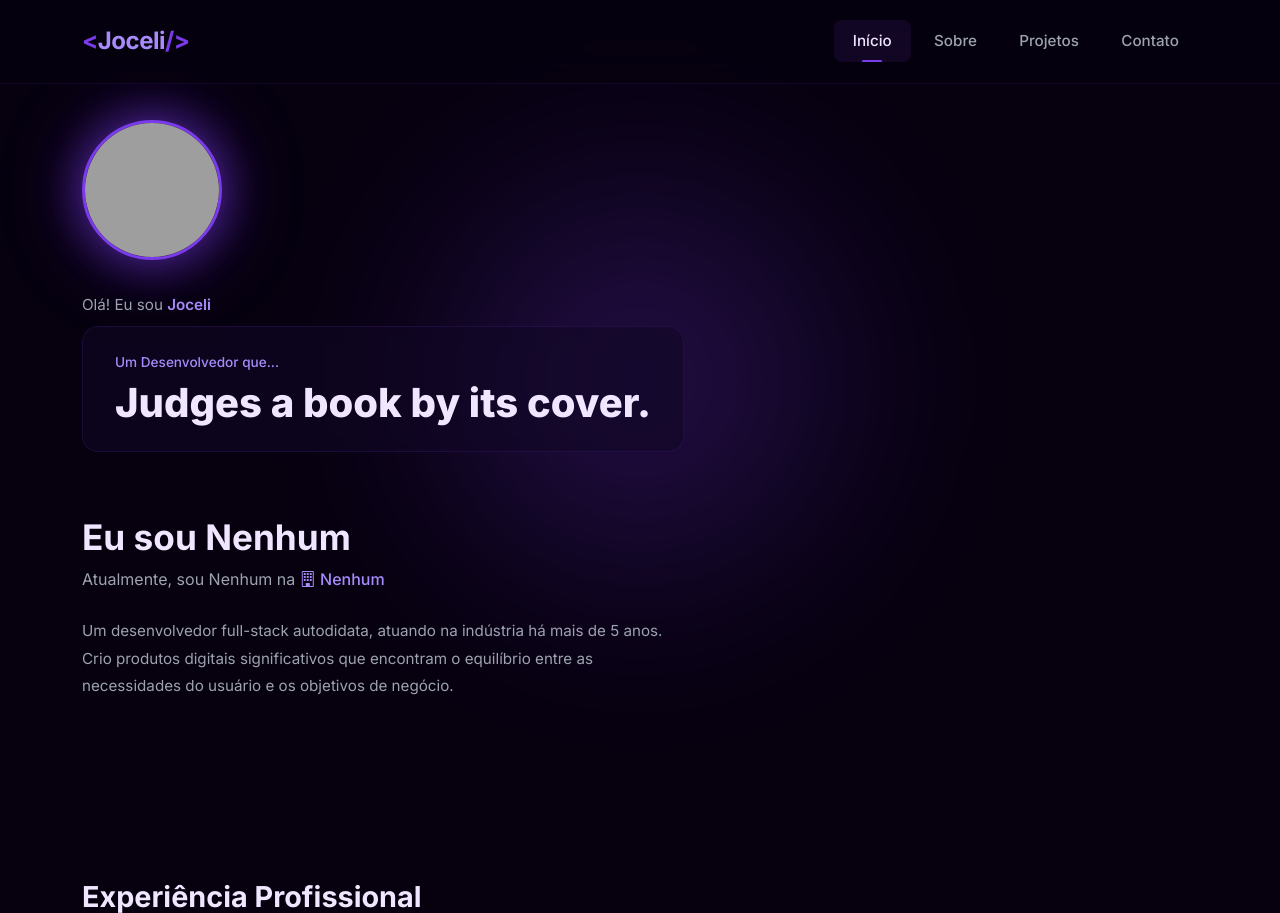
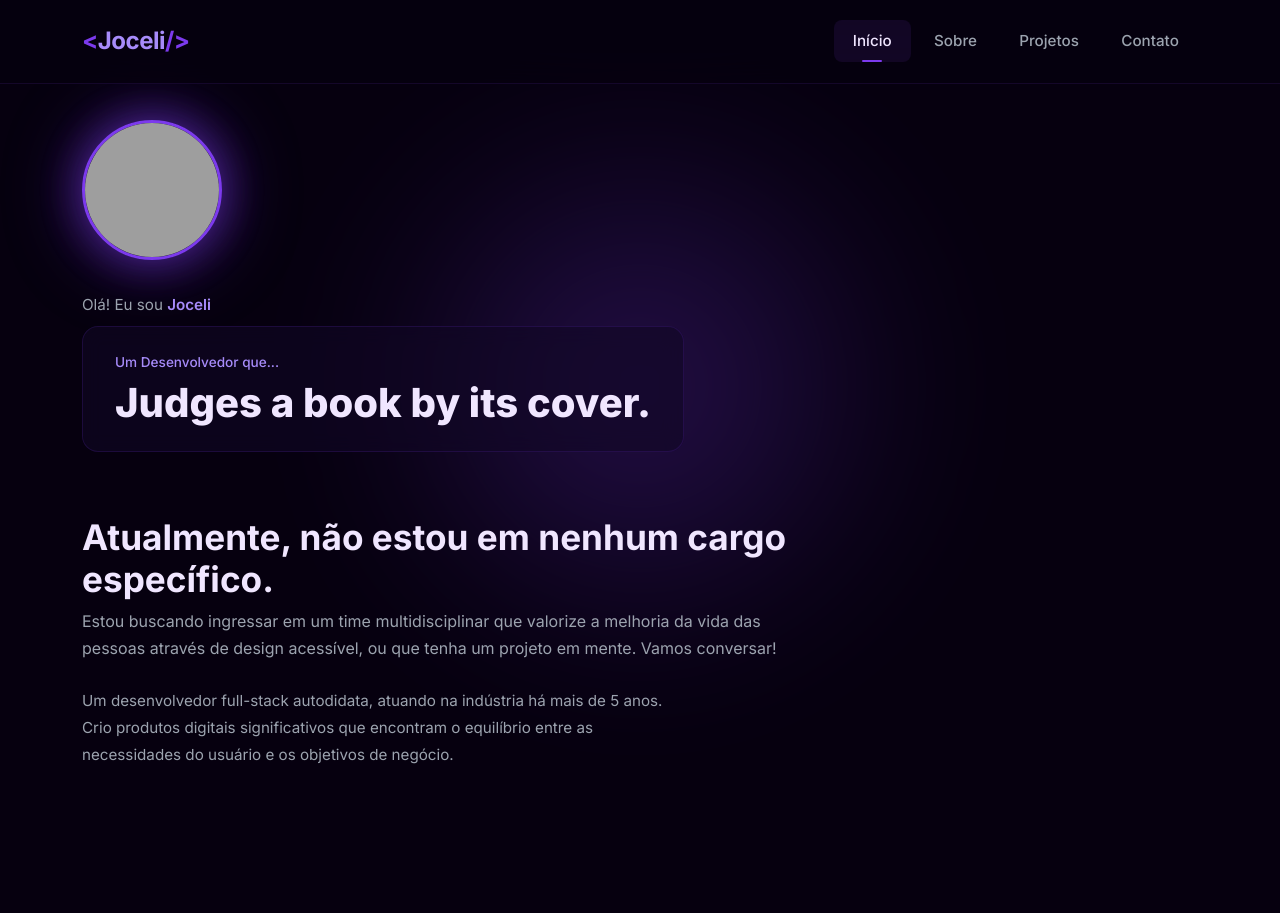
Before and after one commit to gustavoalb2/portfolio, a Django app: page / in a window 1280 px wide. Shown: the top 913 px of the page. Run offline with Django 5.2, Linux system fonts and the light colour scheme; data comes from the database, SQL or seed files in the repository; both versions use the stored data as it was after the commit; tables that the repository leaves empty hold one stand-in row (values such as "Sample post"); grey boxes marked "Sample" are stand-in pictures; parts of the project's set-up code (start-up, migrations or seed data) failed here and were passed over; grey boxes are pictures that could not be loaded.

Commit message:
update template about me

```diff
--- a/templates/landing/index.html
+++ b/templates/landing/index.html
@@ -109,10 +109,15 @@
 
                     <!-- Role with typing -->
                     <h2 class="hero-role-title" data-aos="fade-up" data-aos-delay="400" id="about">
+                        {% if config.cargo_atual != "Nenhum" %}
                         Eu sou <span id="typing-text" data-text="{{ config.cargo_atual }}"></span><span class="typing-cursor"></span>
+                        {% else %}
+                        Atualmente, não estou em nenhum cargo específico.
+                        {% endif %}
                     </h2>
 
                     <!-- Current position -->
+                    {% if config.cargo_atual != "Nenhum" %}
                     <p class="hero-current-role" data-aos="fade-up" data-aos-delay="500">
                         Atualmente, sou {{ config.cargo_atual }} na
                         {% if config.link_empresa %}
@@ -123,6 +128,11 @@
                         <strong>{{ config.empresa_atual }}</strong>
                         {% endif %}
                     </p>
+                    {% else %}
+                    <p class="hero-current-role" data-aos="fade-up" data-aos-delay="500">
+                        Estou buscando ingressar em um time multidisciplinar que valorize a melhoria da vida das pessoas através de design acessível, ou que tenha um projeto em mente. Vamos conversar!
+                    </p>
+                    {% endif %}
 
                     <!-- About -->
                     <p class="hero-about" data-aos="fade-up" data-aos-delay="600">
```
Also changed, not shown: db.sqlite3.
